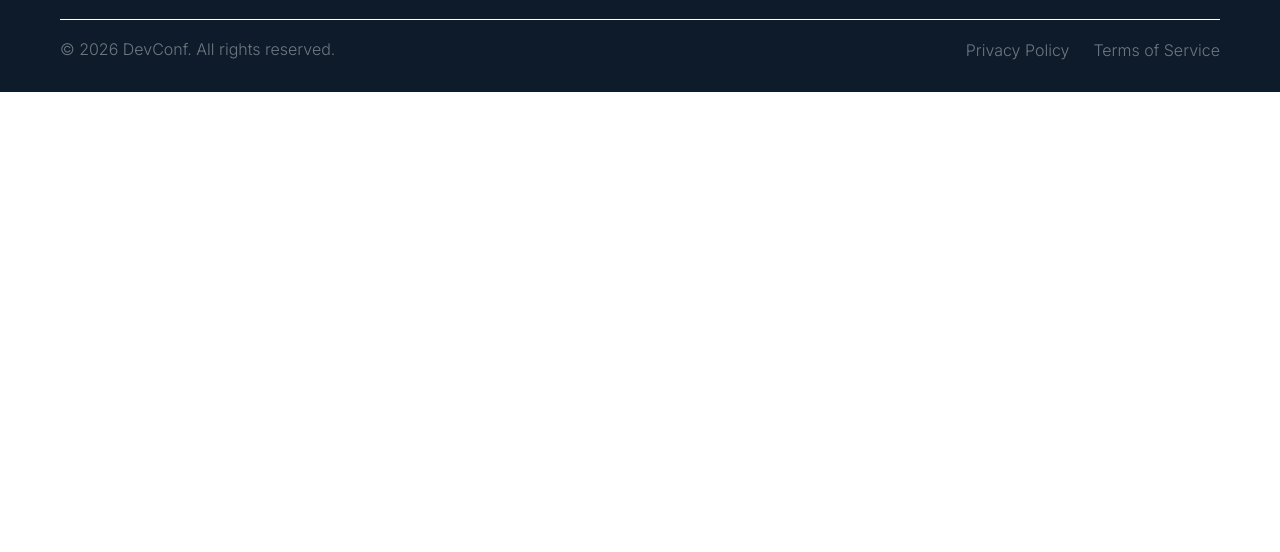
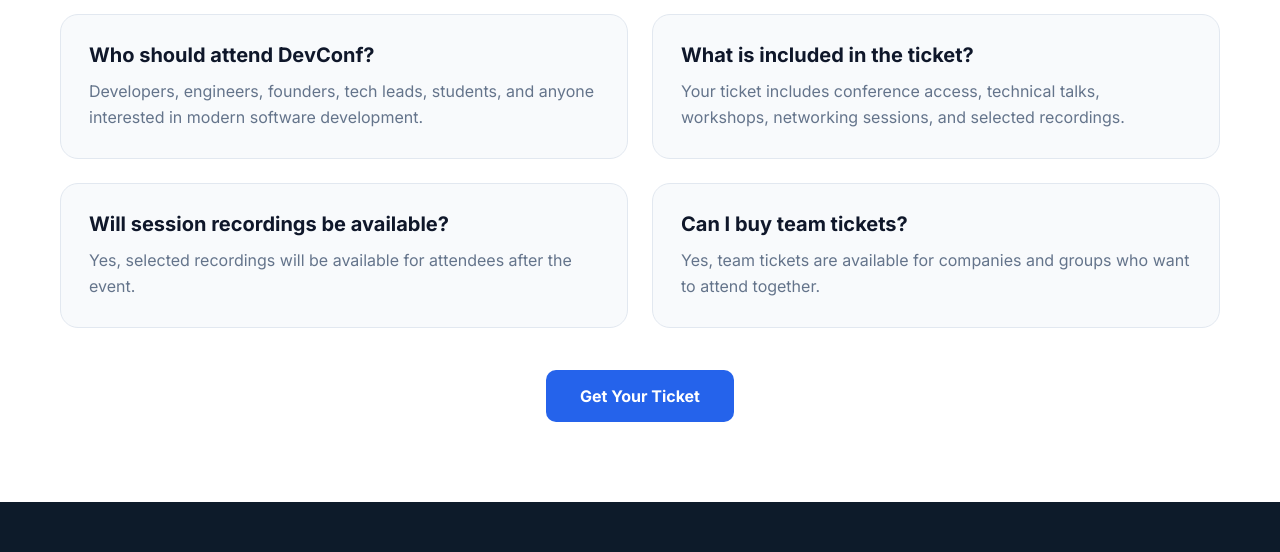
Before and after one commit to nasir00773i/assignment-1, a plain HTML site: page index.html in a window 1280 px wide. Shown: the part 2817-3369 px from the top of the page. Before the commit the page ends 2909 px from the top, so only its background shows below. Drawn offline with Linux system fonts and the light colour scheme.

Commit message:
faq section completed

```diff
--- a/index.html
+++ b/index.html
@@ -166,6 +166,49 @@
      </section>
      <!-- pricing section end -->
 
+     <!-- FAQ section start -->
+      <section class="faq_section">
+        <div class="faq_section_container">
+
+            <div class="faq_heading">
+                <h2>Still Have Questions?</h2>
+                <p>Everything you need to know before joining DevConf 2026.</p>
+            </div>
+
+            <div class="faq_item_container">
+
+                <div class="faq_item">
+                    <h3>Who should attend DevConf?</h3>
+                    <p>Developers, engineers, founders, tech leads, students, and anyone interested in modern software development.</p>
+                </div>
+
+                <div class="faq_item">
+                    <h3>What is included in the ticket?</h3>
+                    <p>Your ticket includes conference access, technical talks, workshops, networking sessions, and selected recordings.</p>
+                </div>
+
+                <div class="faq_item">
+                    <h3>Will session recordings be available?</h3>
+                    <p>Yes, selected recordings will be available for attendees after the event.</p>
+                </div>
+
+                <div class="faq_item">
+                    <h3>Can I buy team tickets?</h3>
+                    <p>Yes, team tickets are available for companies and groups who want to attend together.</p>
+                </div>
+
+            </div>
+
+            <div class="faq_button">
+            <a href="#" class="faq_btn">Get Your Ticket</a>
+            </div>
+
+        </div>
+     </section>
+      <!-- Faq section end -->
+
+
+
      <!-- footer section start -->
       <section class="footer_section">
         <div class="footer_container">
--- a/style.css
+++ b/style.css
@@ -436,6 +436,76 @@ a.team_pricing_btn {
 }
 /* pricing section end */
 
+/* faq section start */
+.faq_section {
+  background: #ffffff;
+}
+
+.faq_section_container {
+    max-width: 1440px;
+    margin: 0 auto;
+    padding: 0px 60px 80px 60px;
+    display: flex;
+    flex-direction: column;
+    align-items: center;
+    justify-content: center;
+}
+
+.faq_heading h2 {
+    font-size: 48px;
+    line-height: 110%;
+    color: #0f172a;
+    margin: 0px 0px 14px 0px;
+}
+
+.faq_heading p {
+    font-size: 18px;
+    color: #575757;
+    margin: 0px 0px 48px 0px;
+}
+.faq_item_container {
+  display: grid;
+  grid-template-columns: repeat(2, 1fr);
+  gap: 24px;
+}
+
+.faq_item {
+  background: #f8fafc;
+  border: 1px solid #e2e8f0;
+  border-radius: 18px;
+  padding: 28px;
+}
+
+.faq_item h3 {
+    font-size: 20px;
+    color: #0f172a;
+    margin: 0px 0px 12px 0px;
+}
+
+.faq_item p {
+    margin: 0px 0px 0px 0px;
+    font-size: 16px;
+    line-height: 160%;
+    color: #64748b;
+}
+
+.faq_button {
+  text-align: center;
+  margin-top: 42px;
+}
+
+.faq_btn {
+  display: inline-block;
+  background: #2563eb;
+  color: #ffffff;
+  padding: 16px 34px;
+  border-radius: 10px;
+  font-weight: 700;
+  text-decoration: none;
+}
+/* faq section end */
+
+
 /* footer section start */
 
 section.footer_section {
```
Also changed, not shown: 1 other file.
